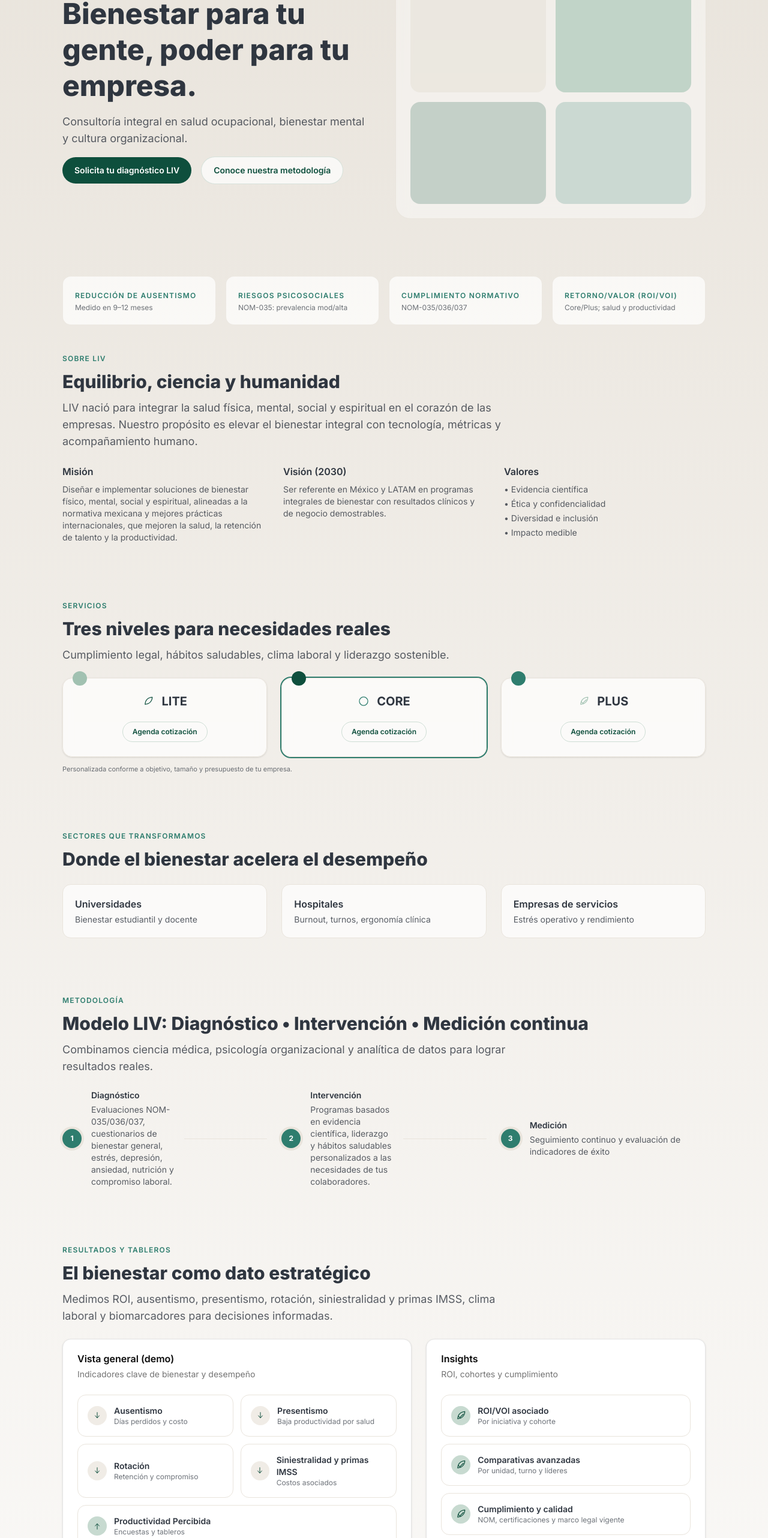
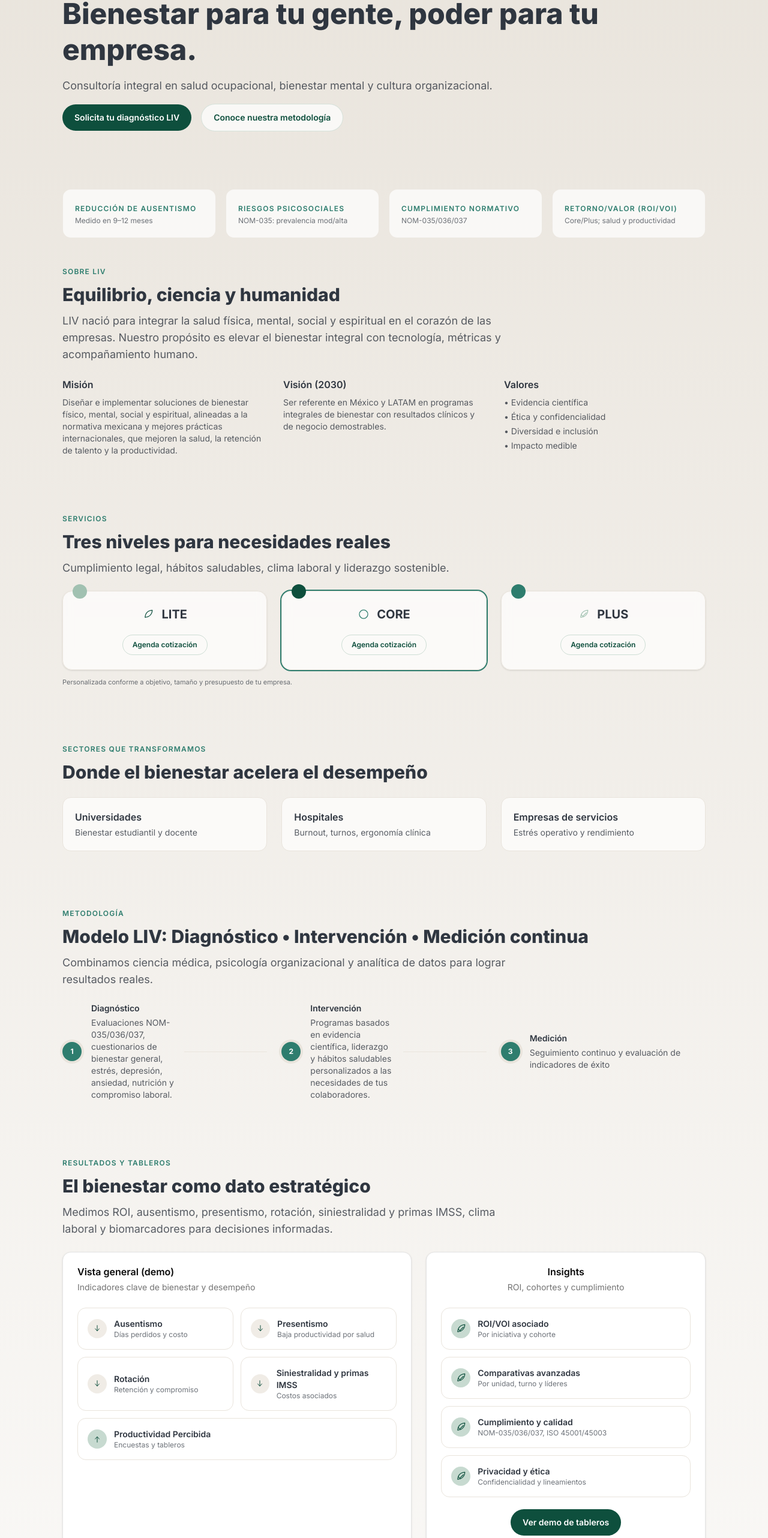
Before and after one commit to hugoarchundia/livwell, a Next.js app: page / in a window 1280 px wide. Shown: the part 236-2800 px from the top of the page at 60% size. Built offline with nearby package versions, Linux system fonts and the light colour scheme.

Commit message:
Refactor Home component layout for improved responsiveness and clarity; update text and structure in various sections for better user experience

```diff
--- a/app/page.tsx
+++ b/app/page.tsx
@@ -38,9 +38,9 @@
         </div>
 
         {/* Hero split with gradient orb */}
-        <section className='relative isolate overflow-hidden'>
-          <div className='mx-auto grid max-w-6xl grid-cols-1 gap-10 px-6 py-16 sm:grid-cols-2 sm:px-10 sm:py-24'>
-            <div className='flex flex-col gap-4'>
+        <section className='relative isolate w-full overflow-hidden'>
+          <div className='mx-auto grid max-w-6xl w-full grid-cols-1 gap-10 px-6 py-16 sm:grid-cols-2 sm:px-10 sm:py-24'>
+            <div className='flex flex-col gap-4 w-full sm:col-span-2'>
               <p className='text-xs font-semibold tracking-widest text-sap uppercase'>
                 Lidera • Inspira • Valora
               </p>
@@ -64,15 +64,6 @@
                 >
                   Conoce nuestra metodología
                 </CTAButton>
-              </div>
-            </div>
-            <div className='relative'>
-              <div className='absolute inset-0 -z-10 rounded-3xl bg-white/40 backdrop-blur-md ring-1 ring-sand/70' />
-              <div className='grid grid-cols-2 gap-4 p-4 sm:p-6'>
-                <div className='aspect-4/3 rounded-2xl bg-sand/70' />
-                <div className='aspect-4/3 rounded-2xl bg-sage/60' />
-                <div className='aspect-4/3 rounded-2xl bg-forest/20' />
-                <div className='aspect-4/3 rounded-2xl bg-sap/20' />
               </div>
             </div>
           </div>
@@ -273,7 +264,7 @@
           title='El bienestar como dato estratégico'
           subtitle='Medimos ROI, ausentismo, presentismo, rotación, siniestralidad y primas IMSS, clima laboral y biomarcadores para decisiones informadas.'
         >
-          <div className='grid gap-6 sm:grid-cols-[1.25fr_1fr]'>
+          <div className='grid items-stretch gap-6 sm:grid-cols-[1.25fr_1fr]'>
             <Card>
               <CardHeader>
                 <CardTitle>Vista general (demo)</CardTitle>
@@ -351,13 +342,13 @@
                 </div>
               </CardContent>
             </Card>
-            <Card>
-              <CardHeader>
+            <Card className='h-full'>
+              <CardHeader className='items-center text-center'>
                 <CardTitle>Insights</CardTitle>
                 <CardDescription>ROI, cohortes y cumplimiento</CardDescription>
               </CardHeader>
-              <CardContent>
-                <div className='flex flex-col gap-3'>
+              <CardContent className='flex h-full flex-col items-center justify-center gap-3'>
+                <div className='grid w-full grid-cols-1 gap-3'>
                   <div className='flex items-center gap-3 rounded-xl border border-sand bg-white/70 p-4'>
                     <span className='inline-flex h-8 w-8 items-center justify-center rounded-full bg-sage/60 text-forest'>
                       <CheckLeafIcon />
@@ -393,13 +384,26 @@
                         Cumplimiento y calidad
                       </span>
                       <span className='text-xs text-slate/70'>
-                        NOM, certificaciones y marco legal vigente
+                        NOM-035/036/037, ISO 45001/45003
                       </span>
                     </div>
                   </div>
-                  <div className='flex pt-2'>
+                  <div className='flex items-center gap-3 rounded-xl border border-sand bg-white/70 p-4'>
+                    <span className='inline-flex h-8 w-8 items-center justify-center rounded-full bg-sage/60 text-forest'>
+                      <CheckLeafIcon />
+                    </span>
+                    <div className='flex flex-col'>
+                      <span className='text-sm font-semibold text-slate'>
+                        Privacidad y ética
+                      </span>
+                      <span className='text-xs text-slate/70'>
+                        Confidencialidad y lineamientos
+                      </span>
+                    </div>
+                  </div>
+                </div>
+                <div className='mt-2 flex justify-center'>
                   <CTAButton href='#contacto'>Ver demo de tableros</CTAButton>
-                  </div>
                 </div>
               </CardContent>
             </Card>
@@ -459,11 +463,23 @@
         >
           <div className='grid gap-6 sm:grid-cols-[1fr_1.2fr]'>
             <div className='rounded-2xl border border-sand bg-white/70 p-6'>
+              <div className='flex flex-col gap-4'>
                 <h4 className='text-lg font-semibold text-slate'>Hablemos</h4>
-              <p className='mt-2 text-sm text-slate/80'>
+                <p className='text-sm text-slate/80'>
                   Conoce cómo medir y elevar el bienestar en tu organización.
                 </p>
-              <div className='mt-5 flex flex-wrap items-center gap-3'>
+                <div className='flex flex-wrap items-center gap-2'>
+                  <span className='inline-flex items-center rounded-full bg-sand/70 px-2 py-1 text-[11px] font-semibold text-slate'>
+                    Diagnóstico breve
+                  </span>
+                  <span className='inline-flex items-center rounded-full bg-sand/70 px-2 py-1 text-[11px] font-semibold text-slate'>
+                    Sin compromiso
+                  </span>
+                  <span className='inline-flex items-center rounded-full bg-sand/70 px-2 py-1 text-[11px] font-semibold text-slate'>
+                    30–45 min
+                  </span>
+                </div>
+                <div className='flex flex-wrap items-center gap-3'>
                   <CTAButton href='mailto:contacto.livwell@gmail.com'>
                     Solicitar reunión
                   </CTAButton>
@@ -474,24 +490,65 @@
                     Ver tableros
                   </CTAButton>
                 </div>
+                <p className='text-[11px] text-slate/60'>
+                  Protegemos la confidencialidad de tu información.
+                </p>
+              </div>
             </div>
             <div className='rounded-2xl border border-sand bg-white/70 p-6'>
-              <div className='grid grid-cols-2 gap-4 text-sm text-slate/80'>
-                <div>
-                  <div className='font-semibold text-slate'>Cumplimiento</div>
-                  <p>NOM-035, NOM-036-1, NOM-030, ISO 45001/45003</p>
+              <div className='grid grid-cols-2 gap-4'>
+                <div className='flex items-start gap-3 rounded-xl bg-sand/40 p-3'>
+                  <span className='inline-flex h-6 w-6 items-center justify-center rounded-full bg-sap/20 text-forest'>
+                    <CircleIcon />
+                  </span>
+                  <div className='flex flex-col'>
+                    <span className='text-sm font-semibold text-slate'>
+                      Cumplimiento
+                    </span>
+                    <span className='text-xs text-slate/70'>
+                      NOM-035/036/037 y certificaciones internacionales de
+                      calidad
+                    </span>
                   </div>
-                <div>
-                  <div className='font-semibold text-slate'>Especialidades</div>
-                  <p>Medicina, psicología, ergonomía, nutrición y ejercicio</p>
                 </div>
-                <div>
-                  <div className='font-semibold text-slate'>Tecnología</div>
-                  <p>Software, analítica y contenidos con aval científico</p>
+                <div className='flex items-start gap-3 rounded-xl bg-sand/40 p-3'>
+                  <span className='inline-flex h-6 w-6 items-center justify-center rounded-full bg-sap/20 text-forest'>
+                    <CircleIcon />
+                  </span>
+                  <div className='flex flex-col'>
+                    <span className='text-sm font-semibold text-slate'>
+                      Especialistas
+                    </span>
+                    <span className='text-xs text-slate/70'>
+                      Medicina, psicología, ergonomía, nutrición y ejercicio
+                    </span>
                   </div>
-                <div>
-                  <div className='font-semibold text-slate'>Cobertura</div>
-                  <p>México y LATAM</p>
+                </div>
+                <div className='flex items-start gap-3 rounded-xl bg-sand/40 p-3'>
+                  <span className='inline-flex h-6 w-6 items-center justify-center rounded-full bg-sap/20 text-forest'>
+                    <CircleIcon />
+                  </span>
+                  <div className='flex flex-col'>
+                    <span className='text-sm font-semibold text-slate'>
+                      Tecnología
+                    </span>
+                    <span className='text-xs text-slate/70'>
+                      Software, analítica y contenidos con aval científico
+                    </span>
+                  </div>
+                </div>
+                <div className='flex items-start gap-3 rounded-xl bg-sand/40 p-3'>
+                  <span className='inline-flex h-6 w-6 items-center justify-center rounded-full bg-sap/20 text-forest'>
+                    <CircleIcon />
+                  </span>
+                  <div className='flex flex-col'>
+                    <span className='text-sm font-semibold text-slate'>
+                      Cobertura
+                    </span>
+                    <span className='text-xs text-slate/70'>
+                      México y LATAM
+                    </span>
+                  </div>
                 </div>
               </div>
             </div>
```
Lines whose indentation alone changed are shown as unchanged.
